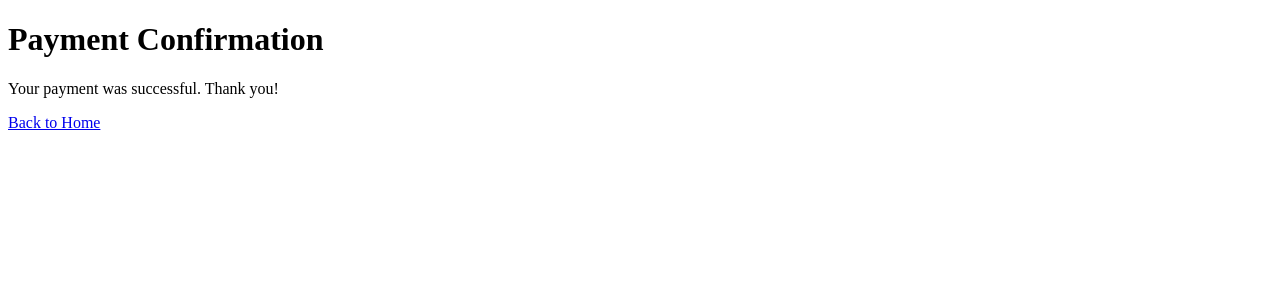
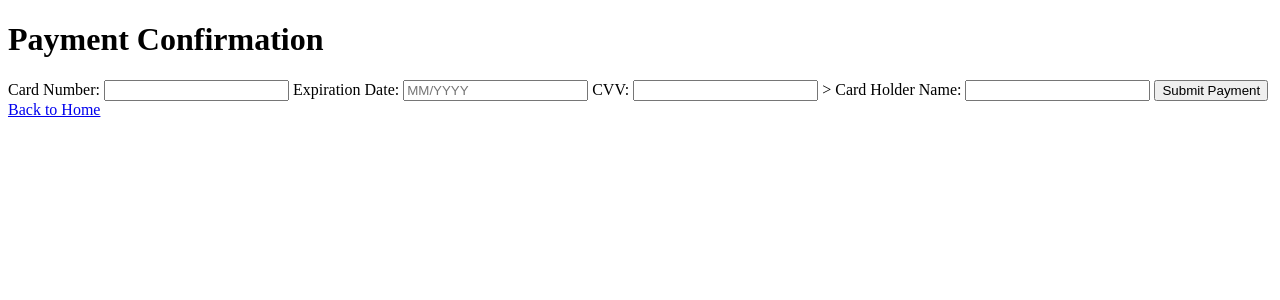
Before and after one commit to AtanasAtanasov2001/Funeral_Agency, a Flask app: page /payment in a window 1280 px wide. Shown: the top 300 px of the page. Run offline with Flask 3, Linux system fonts and the light colour scheme.

Commit message:
Debbugging

```diff
--- a/src/classes.py
+++ b/src/classes.py
@@ -51,7 +51,7 @@ class Urn:
 
     def display(self):
         color_display = self.color.capitalize() if self.color is not None else "N/A"
-        return f"Urn - Volume: {self.volume}, Material: {self.material}, Color: {color_display}"
+        return f"Urn - Material: {self.material}, Volume: {self.volume}, Color: {color_display}"
 
     def calculate_price(self):
         # Check if any of the attributes is None
--- a/src/routes.py
+++ b/src/routes.py
@@ -95,8 +95,8 @@ def parse_display_string(display_string):
     # Determine the item type and create the corresponding object
     if item_info["Item Type"] == "Urn":
         return Urn(
+            material=item_info.get("Material", ""),
             volume=int(item_info.get("Volume", 0)),
-            material=item_info.get("Material", ""),
             color=item_info.get("Color", "")
         )
     elif item_info["Item Type"] == "Casket":
@@ -120,17 +120,68 @@ def parse_display_string(display_string):
     return None
 
 
-def add_to_cart():
+def add_to_cart(customize = False):
     print("ENTER ADD_TO_CART")
     item_type = request.form.get("item_type")
     burial_type = request.form.get("burial_type")
     print("Item Type:", item_type)
     print("Burial Type:", burial_type)
 
-    item = parse_display_string(item_type)
+    if customize == True:
+        if burial_type == "ordinary":
+            # Handle customization options for Ordinary Burial (caskets and tombstones)
+            wood_type = request.form.get("wood_type")
+            length = int(request.form.get("length"))
+            width = int(request.form.get("width"))
+            depth = int(request.form.get("depth"))
 
+            if length < 0 or width < 0 or depth < 0:
+                raise ValueError("The length/width/depth must be positive number")
+            # Add the customized casket to the cart
+            new_casket = Casket(wood_type, length, width, depth)
+            caskets.append(new_casket)
+            cart.add_item(new_casket)
+
+
+            # Handle customization options for Tombstone
+            stone_type = request.form.get("stone_type")
+            engraving = request.form.get("engraving")
+            length_tombstone = int(request.form.get("tombstone_length"))
+            width_tombstone = int(request.form.get("tombstone_width"))
+            height_tombstone = int(request.form.get("tombstone_height"))
+
+            if length_tombstone < 0 or width_tombstone < 0 or height_tombstone < 0:
+                raise ValueError("The length/width/height must be positive number")
+
+            # Add the customized tombstone to the cart
+            new_tombstone = Tombstone(stone_type, engraving, length_tombstone, width_tombstone, height_tombstone)
+            tombstones.append(new_tombstone)
+            cart.add_item(new_tombstone)
+
+
+        elif burial_type == "cremation":
+            # Handle customization options for Cremation (urns)
+            volume = int(request.form.get("volume"))
+            if volume < 0:
+                raise ValueError("The volume must be positive number")
+
+            kind = request.form.get("kind")
+            color = request.form.get("color")
+
+            # Add the customized urn to the cart
+            new_urn = Urn(volume, kind, color)
+            urns.append(new_urn)
+            cart.add_item(new_urn)
+
+        session.setdefault("_flashes", []).append(("success", "Customization data saved successfully"))
+
+        # Redirect to the customization page with the burial type
+        return redirect(url_for("main.customize", burial_type=burial_type))
     # Add the selected item to the cart
-    cart.add_item(item)
+    else:
+        item = parse_display_string(item_type)
+
+        cart.add_item(item)
 
     return redirect(url_for("main.cart_contents"))
 
@@ -178,53 +229,53 @@ def customize(burial_type):
     # print("Existing Tombstones:", existing_tombstones)
     # print("Existing Urns:", existing_urns)
 
-    if request.method == "POST":
-        # Handle customization options for POST requests
-        print("Handling POST request")
-        print(request.form)  # Print the form data for debugging
+    # if request.method == "POST":
+    #     # Handle customization options for POST requests
+    #     print("Handling POST request")
+    #     print(request.form)  # Print the form data for debugging
 
-        # Handle customization options for POST requests
-        if burial_type == "ordinary":
-            # Handle customization options for Ordinary Burial (caskets and tombstones)
-            wood_type = request.form.get("wood_type")
-            length = int(request.form.get("length"))
-            width = int(request.form.get("width"))
-            depth = int(request.form.get("depth"))
+    #     # Handle customization options for POST requests
+    #     if burial_type == "ordinary":
+    #         # Handle customization options for Ordinary Burial (caskets and tombstones)
+    #         wood_type = request.form.get("wood_type")
+    #         length = int(request.form.get("length"))
+    #         width = int(request.form.get("width"))
+    #         depth = int(request.form.get("depth"))
 
-            # Add the customized casket to the cart
-            new_casket = Casket(wood_type, length, width, depth)
-            caskets.append(new_casket)
-            cart.add_item(new_casket)
+    #         # Add the customized casket to the cart
+    #         new_casket = Casket(wood_type, length, width, depth)
+    #         caskets.append(new_casket)
+    #         cart.add_item(new_casket)
 
 
-            # Handle customization options for Tombstone
-            stone_type = request.form.get("stone_type")
-            engraving = request.form.get("engraving")
-            length_tombstone = int(request.form.get("tombstone_length"))
-            width_tombstone = int(request.form.get("tombstone_width"))
-            height_tombstone = int(request.form.get("tombstone_height"))
+    #         # Handle customization options for Tombstone
+    #         stone_type = request.form.get("stone_type")
+    #         engraving = request.form.get("engraving")
+    #         length_tombstone = int(request.form.get("tombstone_length"))
+    #         width_tombstone = int(request.form.get("tombstone_width"))
+    #         height_tombstone = int(request.form.get("tombstone_height"))
 
-            # Add the customized tombstone to the cart
-            new_tombstone = Tombstone(stone_type, engraving, length_tombstone, width_tombstone, height_tombstone)
-            tombstones.append(new_tombstone)
-            cart.add_item(new_tombstone)
+    #         # Add the customized tombstone to the cart
+    #         new_tombstone = Tombstone(stone_type, engraving, length_tombstone, width_tombstone, height_tombstone)
+    #         tombstones.append(new_tombstone)
+    #         cart.add_item(new_tombstone)
 
 
-        elif burial_type == "cremation":
-            # Handle customization options for Cremation (urns)
-            volume = int(request.form.get("volume"))
-            kind = request.form.get("kind")
-            color = request.form.get("color")
+    #     elif burial_type == "cremation":
+    #         # Handle customization options for Cremation (urns)
+    #         volume = int(request.form.get("volume"))
+    #         kind = request.form.get("kind")
+    #         color = request.form.get("color")
 
-            # Add the customized urn to the cart
-            new_urn = Urn(volume, kind, color)
-            urns.append(new_urn)
-            cart.add_item(new_urn)
+    #         # Add the customized urn to the cart
+    #         new_urn = Urn(volume, kind, color)
+    #         urns.append(new_urn)
+    #         cart.add_item(new_urn)
 
-        session.setdefault("_flashes", []).append(("success", "Customization data saved successfully"))
+    #     session.setdefault("_flashes", []).append(("success", "Customization data saved successfully"))
 
-        # Redirect to the customization page with the burial type
-        return redirect(url_for("main.customize", burial_type=burial_type))
+    #     # Redirect to the customization page with the burial type
+    #     return redirect(url_for("main.customize", burial_type=burial_type))
 
 
     # Render the customization page with burial type information and existing options
@@ -252,11 +303,54 @@ def cart_contents():
 main_blueprint.route("/cart", methods=["GET"])(cart_contents)
 
 
+import re
+from datetime import datetime
+
+def is_valid_card_number(card_number):
+    # Check if the card number is 16 digits
+    return re.match(r'^\d{16}$', card_number) is not None
+
+def is_valid_expiration_date(expiration_date):
+    try:
+        # Check if the expiration date is a valid date and not expired
+        expiration_date = datetime.strptime(expiration_date, '%m/%Y')
+        return expiration_date > datetime.now()
+    except ValueError:
+        return False
+
+def is_valid_cvv(cvv):
+    # Check if the CVV is 3 digits
+    return re.match(r'^\d{3}$', cvv) is not None
+
+def is_valid_cardholder_name(cardholder_name):
+    # Check if the cardholder name is a valid string
+    return bool(cardholder_name.strip())
+
 def payment():
     if request.method == "POST":
-        # Calculate the total price
-        total_price = cart.calculate_price()
-        return render_template("payment.html", total_price=total_price)
+        # Get form data
+        card_number = request.form.get("card_number")
+        expiration_date = request.form.get("expiration_date")
+        cvv = request.form.get("cvv")
+        cardholder_name = request.form.get("cardholder_name")
+
+        # Perform validation
+        if (
+            is_valid_card_number(card_number) and
+            is_valid_expiration_date(expiration_date) and
+            is_valid_cvv(cvv) and
+            is_valid_cardholder_name(cardholder_name)
+        ):
+            # Valid payment details, process payment
+            total_price = cart.calculate_price()
+            cart.clear()
+            flash("Valid payment, redirecting to home menu.")
+            return render_template("home.html")
+        else:
+            # Invalid payment details, show error message
+            flash("Invalid payment details. Please check your information and try again.", "error")
+
+    # Render the payment form
     return render_template("payment.html")
 
 main_blueprint.route("/payment", methods=["GET", "POST"])(payment)
--- a/templates/customize.html
+++ b/templates/customize.html
@@ -21,7 +21,7 @@
     <h1>Customize {{ burial_type }} Burial</h1>
 
     {% if burial_type == 'ordinary' %}
-        <form method="post" action="{{ url_for('main.customize', burial_type='ordinary') }}">
+        <form method="post" action="{{ url_for('main.add_to_cart', customize=True) }}">
             <input type="hidden" name="item_type" value="Casket">
             <h2>Choose Casket</h2>
             <label for="wood_type">Wood Type:</label>
@@ -40,7 +40,7 @@
         </form>
 
 
-        <form method="post" action="{{ url_for('main.customize', burial_type='ordinary') }}">
+        <form method="post" action="{{ url_for('main.add_to_cart', customize=True) }}">
             <input type="hidden" name="item_type" value="Tombstone">
             <h2>Choose Tombstone</h2>
             <label for="stone_type">Stone Type:</label>
@@ -62,7 +62,7 @@
 
     {% elif burial_type == 'cremation' %}
         <!-- Display customization options for Cremation (urns) -->
-        <form method="post" action="{{ url_for('main.customize', burial_type='cremation') }}">
+        <form method="post" action="{{ url_for('main.add_to_cart', customize=True) }}">
             <input type="hidden" name="item_type" value="Urn">
             <h2>Choose Urn</h2>
             <label for="volume">Volume:</label>
--- a/templates/payment.html
+++ b/templates/payment.html
@@ -1,21 +1,38 @@
-<!-- templates/payment.html -->
-
 <!DOCTYPE html>
 <html lang="en">
 
 <head>
     <meta charset="UTF-8">
-    <meta http-equiv="X-UA-Compatible" content="IE=edge">
     <meta name="viewport" content="width=device-width, initial-scale=1.0">
     <title>Payment Confirmation</title>
 </head>
 
 <body>
     <h1>Payment Confirmation</h1>
-    <p>Your payment was successful. Thank you!</p>
+
+    <!-- Payment Form -->
+    <form method="post" action="{{ url_for('main.payment') }}">
+        <!-- Card Number -->
+        <label for="card_number">Card Number:</label>
+        <input type="text" id="card_number" name="card_number" required>
+
+        <!-- Expiration Date -->
+        <label for="expiration_date">Expiration Date:</label>
+        <input type="text" id="expiration_date" name="expiration_date" placeholder="MM/YYYY" required>
+
+        <!-- CVV -->
+        <label for="cvv">CVV:</label>
+        <input type="text" id="cvv" name="cvv" required>
+
+        <!-- Card Holder -->>
+        <label for="cardholder_name">Card Holder Name:</label>
+        <input type="text" id="cardholder_name" name="cardholder_name" required>
+
+        <!-- Submit Button -->
+        <button type="submit">Submit Payment</button>
+    </form>
+
     <a href="{{ url_for('main.home') }}">Back to Home</a>
-
-    <!-- You can customize this page further based on your needs -->
 </body>
 
 </html>
```
